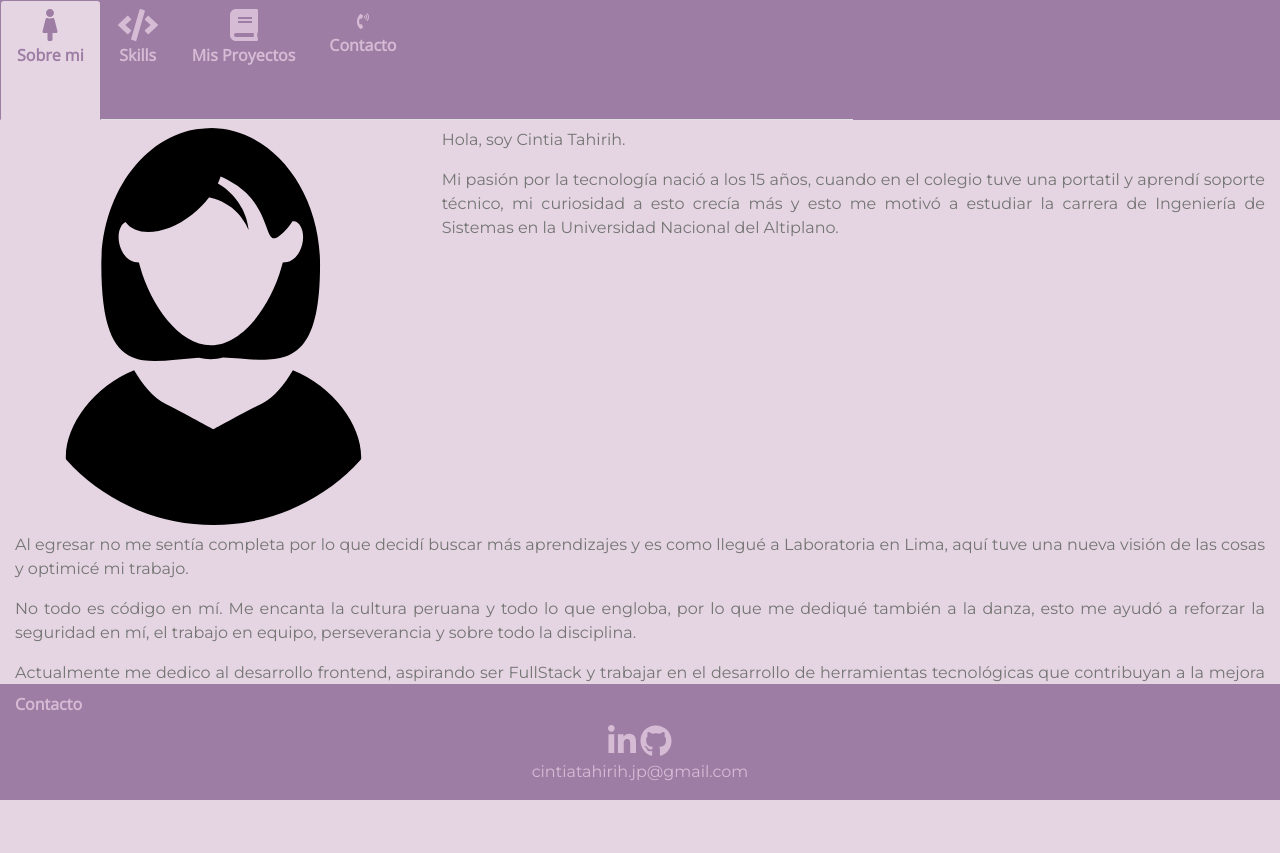
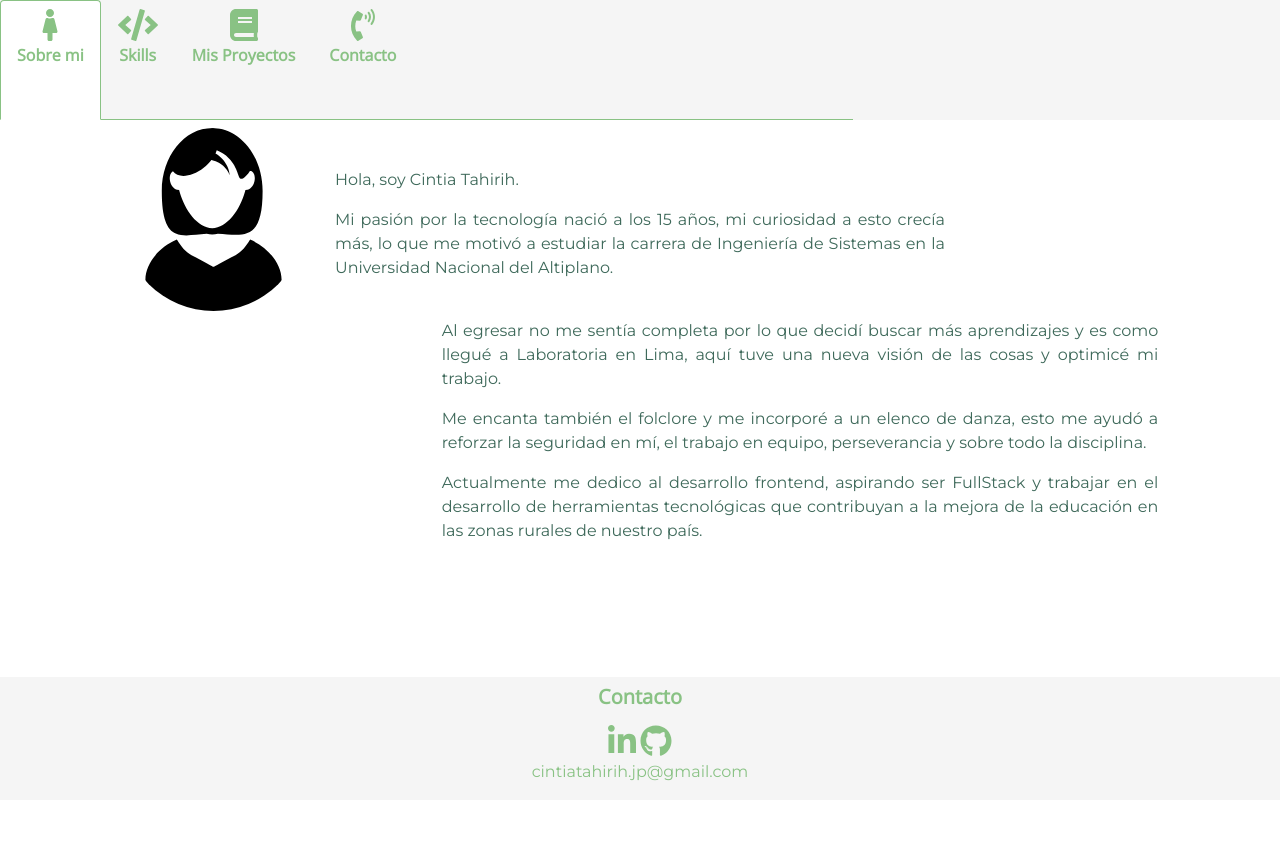
Before and after one commit to cTahirih/ctahirih.github.io, a PHP site: page / in a window 1280 px wide. After the commit the page ends 781 px from the top, so only its background shows below. Run offline with PHP 8.4, Linux system fonts and the light colour scheme; some libraries are stand-ins or nearby versions.

Commit message:
Modifica color

```diff
--- a/css/main.css
+++ b/css/main.css
@@ -1,5 +1,4 @@
 body {
-  background-color: #E5D5E3;
   font-family: 'Montserrat', sans-serif;
 }
 
@@ -30,15 +29,15 @@ body {
 }
 
 .color2 {
-  color: #D6BBD5;
+  color: #89C284;
 }
 
 .color3 {
-  color: #747573;
+  color: #3E695A;
 }
 
 .bg-hf {
-  background-color:#9D7DA4;
+  background-color:#f5f5f5;
 }
 
 ::-webkit-scrollbar {
@@ -46,7 +45,7 @@ body {
 }
 ::-webkit-scrollbar-thumb {
   border-radius: 10px;
-  -webkit-box-shadow: inset 0 0 0 4px #D6BBD5;
+  -webkit-box-shadow: inset 0 0 0 4px #89C284;
   background: rgba(0, 0, 0, 0.2);
 }
 
@@ -67,22 +66,28 @@ a.nav-link.color-green.style {
 }
 
 a.nav-link.text-center.title.color2.color-green.style.active.show {
-  background-color: #E5D5E3;
-  border-color: #9D7DA4 #9D7DA4 #E5D5E3;
+  background-color: #fff;
+  border-color: #89C284 #89C284 #E5E5E3;
+  color: #89C284;
 }
 
 a.nav-link.text-center.title.color2.color-green.style.active.show:hover {
-  color: #DD7CA7;
+  background-color: #fff;
+  color: #89C284;
 }
 
 a:hover {
-  color: #DD7CA7;
-  border-color: #9D7DA4 #9D7DA4 #E5D5E3;
+  color: #89C284;
+  border-color: #89C284 #89C284 #E5E5E3;
   text-decoration: underline;
 }
 
 .nav-tabs .nav-link.active, .nav-tabs .nav-item.show .nav-link {
-  color: #9D7DA4;
-  background-color: #E5D5E3;
-  border-color: #9D7DA4 #9D7DA4 #E5D5E3;
+  color: #89C284;
+  background-color: #fff;
+  border-color: #89C284 #89C284 #fff;
 }
+
+.nav-tabs {
+  border-bottom: 1px solid #89C284;
+}
--- a/index.html
+++ b/index.html
@@ -26,7 +26,7 @@
           <a class="nav-link text-center title color2 color-green style" href="#work" role="tab" data-toggle="tab"><i class="fas fa-2x fa-book"></i><span>Mis Proyectos</span></a>
         </li>
         <li class="nav-item d-none d-sm-block d-md-block d-lg-block d-xl-block">
-          <a class="nav-link text-center title color2 color-green style" href="#contact"><i class="fas fa-phone-volume"></i><span>Contacto</span></a>
+          <a class="nav-link text-center title color2 color-green style" href="#contact"><i class="fas fa-2x fa-phone-volume"></i><span>Contacto</span></a>
         </li>
       </ul>
     </div>
@@ -36,18 +36,18 @@
     <div role="tabpanel" class="tab-pane in active" id="about">
       <div class="container-fluid">
         <div class="row">
-          <div class="col-4 mt-2">
+          <div class="col-4 mt-2 col-lg-2 offset-lg-1 col-lg-2">
             <img src="assets/images/53176.svg" alt="perfil" class="img-fluid rounded-circle">
           </div>
-          <div class="col-8 mt-2">
+          <div class="col-8 col-lg-6 mt-5">
             <p class="color3 text-justify">Hola, soy Cintia Tahirih.</p>
-            <p class="color3 text-justify">Mi pasión por la tecnología nació a los 15 años, cuando en el colegio tuve una portatil y aprendí soporte técnico, mi curiosidad a esto crecía más y esto me motivó a estudiar
+            <p class="color3 text-justify">Mi pasión por la tecnología nació a los 15 años, mi curiosidad a esto crecía más, lo que me motivó a estudiar
             la carrera de Ingeniería de Sistemas en la Universidad Nacional del Altiplano.</p>
           </div>
-          <div class="col-12 mt-2 mb-2">
+          <div class="col-12 col-lg-7 offset-lg-4 mt-2 mb-2">
             <p class="color3 text-justify">Al egresar no me sentía completa por lo que decidí buscar más aprendizajes y es como llegué a Laboratoria en Lima,
                   aquí tuve una nueva visión de las cosas y optimicé mi trabajo.</p>
-            <p class="color3 text-justify">No todo es código en mí. Me encanta la cultura peruana y todo lo que engloba, por lo que me dediqué también a la danza, esto me ayudó a reforzar la seguridad en mí, el trabajo en equipo, perseverancia y sobre todo la disciplina.</p>
+            <p class="color3 text-justify">Me encanta también el folclore y me incorporé a un elenco de danza, esto me ayudó a reforzar la seguridad en mí, el trabajo en equipo, perseverancia y sobre todo la disciplina.</p>
             <p class="color3 text-justify">Actualmente me dedico al desarrollo frontend, aspirando ser FullStack y trabajar en el desarrollo de herramientas tecnológicas que contribuyan a la mejora de la educación en las zonas rurales de nuestro país.</p>
           </div>
         </div>
@@ -57,21 +57,21 @@
     <div role="tabpanel" class="tab-pane fade" id="skill">
       <div class="container-fluid">
         <div class="row">
-          <div class="col-12 mt-2">
+          <div class="col-12 col-md-10 offset-md-1 col-lg-6 offset-lg-3 mt-2">
             <div class="d-flex justify-content-start">
               <h4 class="text-center"><i class="fab fa-2x fa-git d-inline-block"></i></h4>
-              <h4 class="text-center"><i class="fab fa-2x fa-github-alt d-inline-block color4"></i><span class="d-block">GitHub</span></h4>
+              <h4 class="text-center"><i class="fab fa-2x fa-github-alt d-inline-block color3"></i><span class="d-block">GitHub</span></h4>
             </div>
             <div class="d-flex justify-content-center">
-              <h4 class="text-center"><i class="fab fa-2x fa-html5 d-inline-block color4"></i><span class="d-block">HTML5</span></h4>
+              <h4 class="text-center"><i class="fab fa-2x fa-html5 d-inline-block color3"></i><span class="d-block">HTML5</span></h4>
             </div>
             <div class="d-flex justify-content-center">
-              <h4 class="text-center"><i class="fab fa-2x fa-css3-alt d-inline-block color4"></i><span class="d-block">CSS</span></h4>
+              <h4 class="text-center"><i class="fab fa-2x fa-css3-alt d-inline-block color3"></i><span class="d-block">CSS</span></h4>
               <span class="color3 text-center d-flex align-items-center ml-2">Bootstrap</span>
               <span class="color3 text-center ml-2">Materialize</span>
             </div>
               <div class="d-flex justify-content-end">
-                <h4 class="text-center"><i class="fab fa-2x fa-js-square d-inline-block color4"></i><span class="d-block">JavaScript</span></h4>
+                <h4 class="text-center"><i class="fab fa-2x fa-js-square d-inline-block color3"></i><span class="d-block">JavaScript</span></h4>
                 <span class="color3 text-center d-flex align-items-center text-center ml-2">EC6</span>
                 <span class="color3 text-center ml-2">Babel</span>
               </div>
@@ -82,19 +82,15 @@
     <div role="tabpanel" class="tab-pane fade" id="work">
       <div class="container-fluid">
         <div class="row">
-          <div class="col-12 pt-5">
+          <div class="col-12 col-md-10 offset-md-2 pt-5">
             <div class="row">
-              <div class="col-4">
+              <div class="col-4 col-md-3 col-lg-2">
                 <img src="assets/images/memorabilia.png" alt="proyecto1" class="rounded-circle img-fluid">
               </div>
-            </div>
-            <div class="row">
-              <div class="col-4">
+              <div class="col-4 col-md-3 col-lg-2">
                 <img src="assets/images/foodmap.png" alt="proyecto1" class="rounded-circle img-fluid">
               </div>
-            </div>
-            <div class="row">
-              <div class="col-4">
+               <div class="col-4 col-md-3 col-lg-2">
                 <img src="assets/images/labcar.png" alt="proyecto1" class="rounded-circle img-fluid">
               </div>
             </div>
@@ -107,7 +103,7 @@
   <footer class="container-fluid bg-hf fixed-bottom">
     <div class="row">
       <div class="col-12 mt-2">
-        <span class="title color2">Contacto</span>
+        <h5 class="title color2 text-center">Contacto</h5>
         </div>
         <div class="col-12 mt-2 text-center">
           <a href="#" class="title color2"><i class="fab fa-2x fa-linkedin-in"></i></a>
```
Also changed, not shown: js/app.js (deleted, +0 -33 lines).
